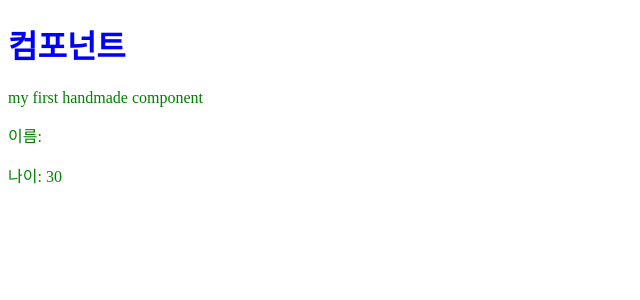
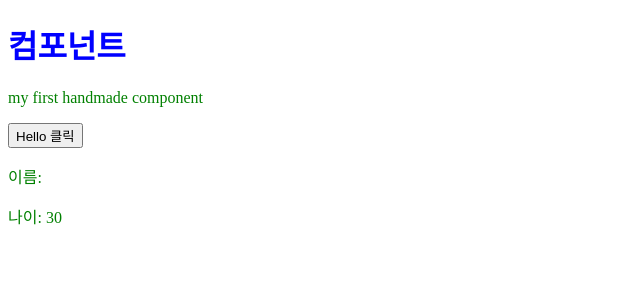
Before and after one commit to haero77/FE-vue-practice, a Vue app in the folder sucoding-excercise/ch05-components/: page / in a window 1280 px wide. Shown: the top 300 px of the page, without its empty margins (0-640 px from the left). Built offline with nearby package versions, Linux system fonts and the light colour scheme.

Commit message:
[수코딩](ch05 컴포넌트) 5.4.2 컴포넌트 사용자 정의 이벤트: 인라인 핸들러 방식의 이벤트 발신(자식 -> 부모)

```diff
--- a/sucoding-excercise/ch05-components/src/App.vue
+++ b/sucoding-excercise/ch05-components/src/App.vue
@@ -5,7 +5,7 @@
   <!-- 정의한 사용자 속성값은 컴포넌트로 전달된다  -->
   <!--  <UserProfile name="김철수" age="30"/>-->
   <!-- v-bind 디렉티브 사용 시 원래 값의 자료형으로 전달됨(기본형은 string)  -->
-  <UserProfile :user-name="userName" :age="age"/>
+  <UserProfile :user-name="userName" :age="age" @print-hello="printHello"/>
 </template>
 
 <script>
@@ -23,6 +23,11 @@ export default {
     return {
       userName: '',
       age: 30
+    }
+  },
+  methods: {
+    printHello() {
+      alert('Hello!');
     }
   }
 }
--- a/sucoding-excercise/ch05-components/src/components/UserProfile.vue
+++ b/sucoding-excercise/ch05-components/src/components/UserProfile.vue
@@ -1,4 +1,9 @@
 <template>
+  <div>
+    <!-- 자식 컴포넌트에서 부모 컴포넌트로 이벤트 발신  -->
+    <!-- 이벤트 발신: 인라인 핸들러 발신  -->
+    <button @click="$emit('print-hello')">Hello 클릭</button>
+  </div>
   <div>
     <p>이름: {{ userName }}</p>
     <p>나이: {{ age }}</p>
@@ -25,6 +30,9 @@ export default {
       },
     }
   },
+  methods: {
+
+  },
   created() {
     // props의 기본 자료형은 string이다.
     console.log('typeof age:', typeof this.age);
```
